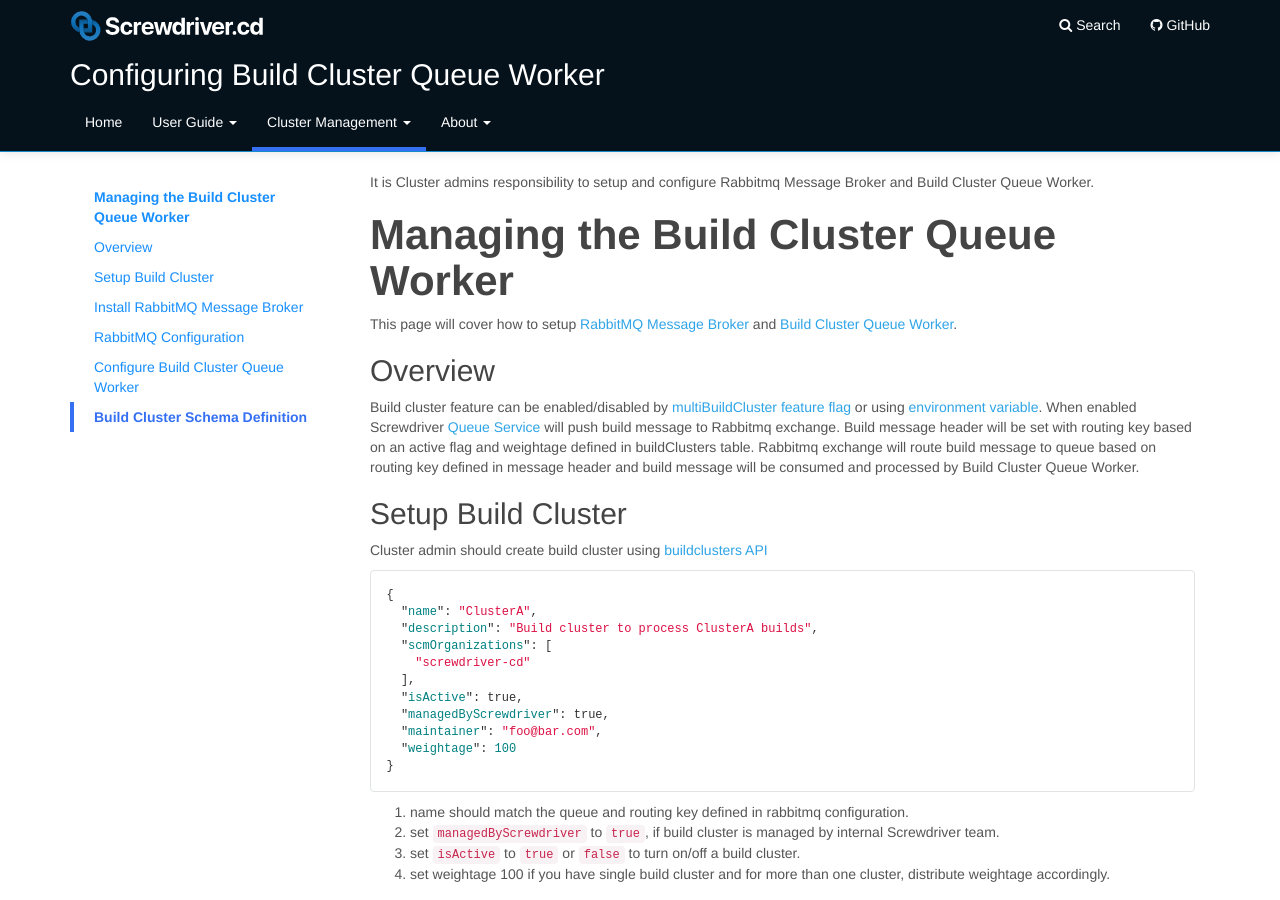
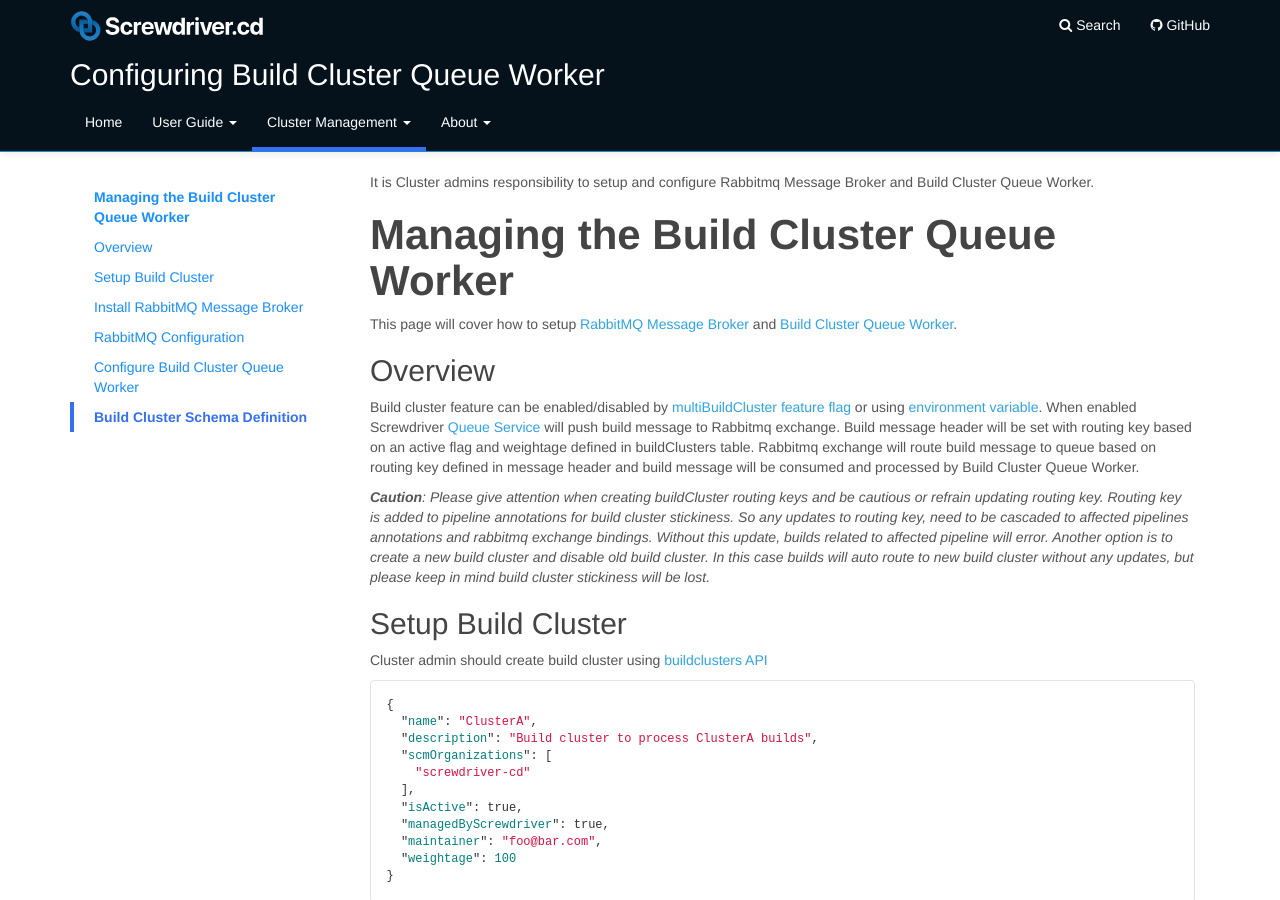
Before and after one commit to screwdriver-cd/guide, a Jekyll site: the page built from docs/cluster-management/configure-buildcluster-queue-worker.md, in a window 1280 px wide and 900 px high. Built offline with Jekyll 4.4.1, drawn with Linux system fonts in a browser that asks for light colours.

Commit message:
fix(2303): add caution section for routing key update

```diff
--- a/docs/cluster-management/configure-buildcluster-queue-worker.md
+++ b/docs/cluster-management/configure-buildcluster-queue-worker.md
@@ -33,6 +33,11 @@ Build cluster feature can be enabled/disabled by [multiBuildCluster feature flag
 When enabled Screwdriver [Queue Service](./configure-queue-service.md) will push build message to Rabbitmq exchange. Build message header will be set with routing key based on an active flag and
 weightage defined in buildClusters table. Rabbitmq exchange will route build message to queue based on routing key defined in message header and build message will be consumed and processed by
 Build Cluster Queue Worker.
+
+***Caution**: Please give attention when creating buildCluster routing keys and be cautious or refrain updating routing key. Routing key is added to pipeline annotations for build cluster stickiness.
+So any updates to routing key, need to be cascaded to affected pipelines annotations and rabbitmq exchange bindings. Without this update, builds related to affected pipeline will error.
+Another option is to create a new build cluster and disable old build cluster. In this case builds will auto route to new build cluster without any updates, but please keep in mind build cluster
+stickiness will be lost.*
 
 ## Setup Build Cluster
 
```
